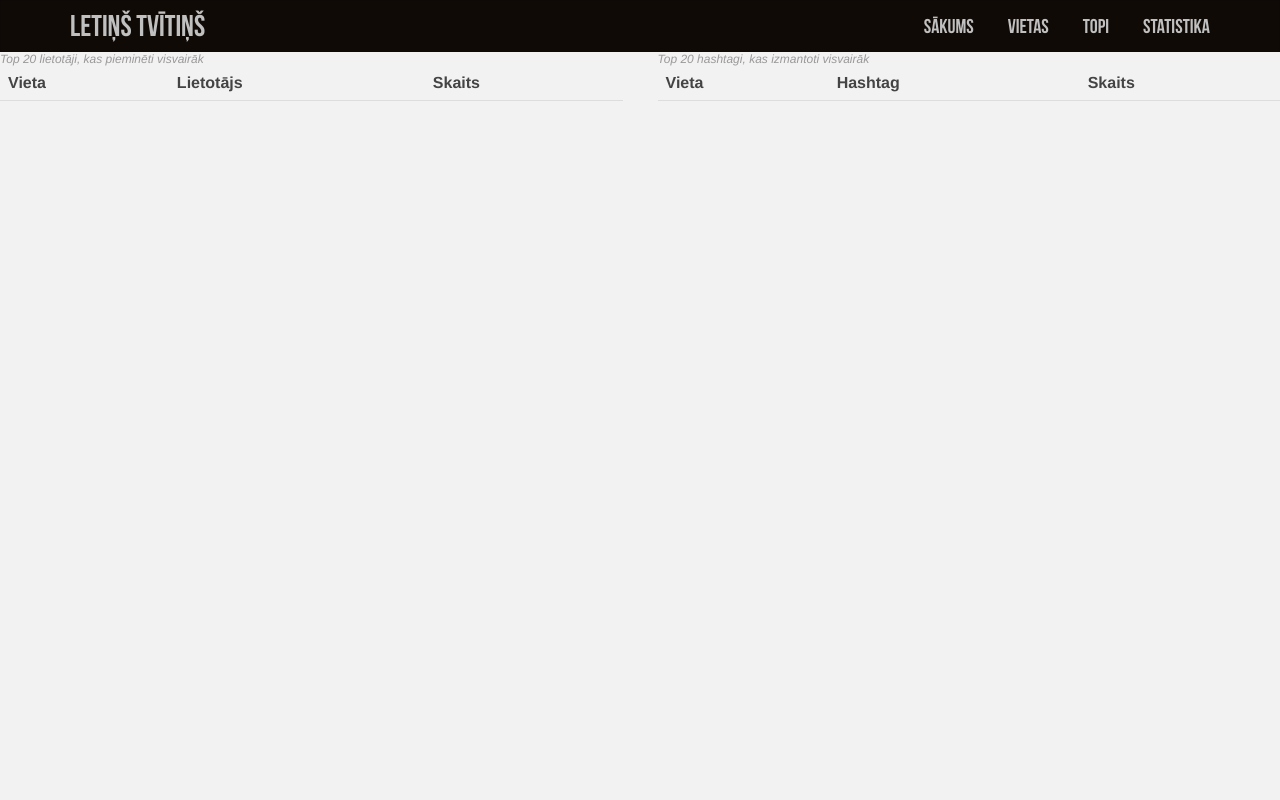
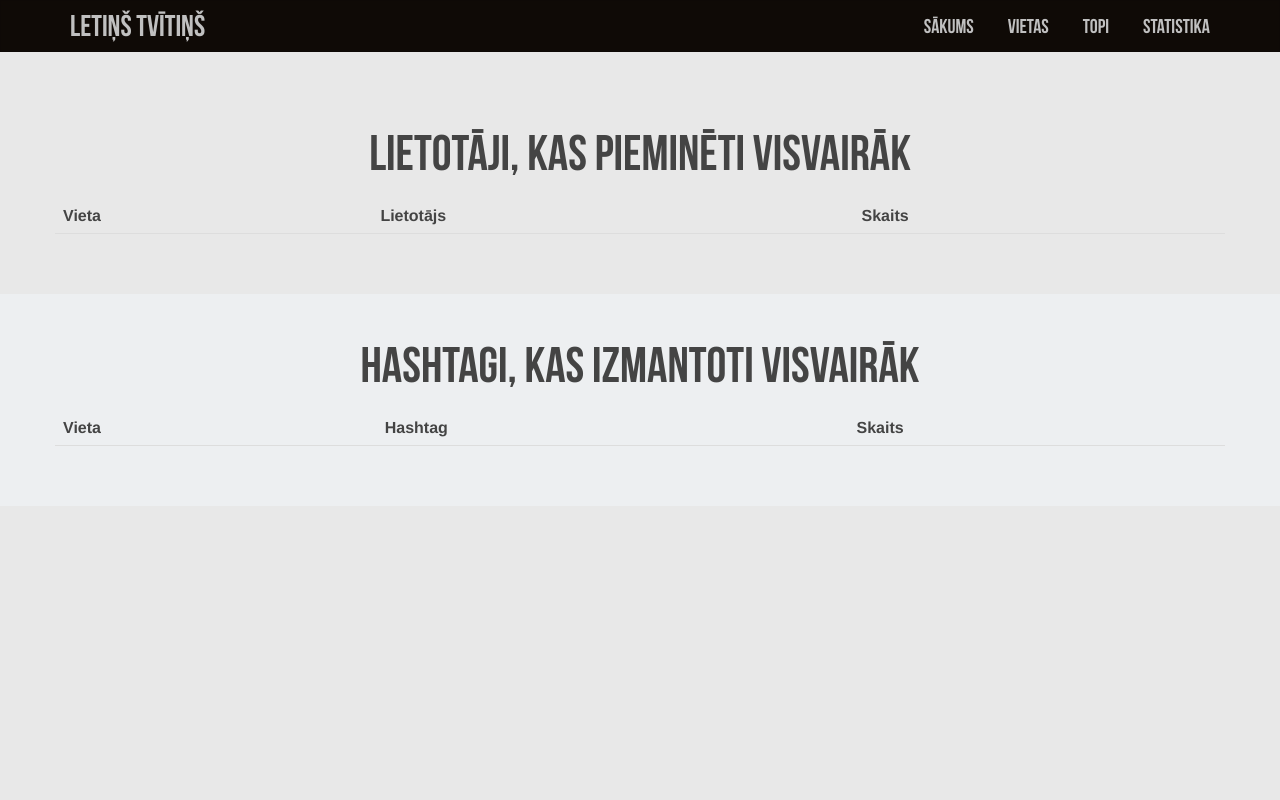
Before and after one commit to Krisjanis/twitter-api, a PHP site: page /public/tops in a window 1280 px wide. Run offline with PHP 8.4, Linux system fonts and the light colour scheme; data that the repository does not hold is empty; a stand-in replaces the project's code that opens the database connection; some libraries are stand-ins or nearby versions.

Commit message:
Content block wrap

```diff
--- a/public/app/views/statistics/byhour.phtml
+++ b/public/app/views/statistics/byhour.phtml
@@ -1,3 +1,6 @@
+<div class="content-1">
+    <div class="uk-container uk-container-center">
+        <h2 class="uk-h1">Statistika</h2>
         <?php
         $date = 0;
         $counter = 0;
@@ -77,3 +80,5 @@ $counter = 0;
                 });
             });
         </script>
+    </div>
+</div>
--- a/public/app/views/tops.phtml
+++ b/public/app/views/tops.phtml
@@ -1,8 +1,8 @@
-<div class="uk-grid">
-    <div class="uk-width-1-2">
+<div class="content-1">
+    <div class="uk-container uk-container-center">
+        <h2 class="uk-h1">Lietotāji, kas pieminēti visvairāk</h2>
         <table class="uk-table uk-table-hover">
             <?php $counter = 1; $counter2 = 1; ?>
-            <caption>Top 20 lietotāji, kas pieminēti visvairāk</caption>
             <thead>
             <tr>
                 <th>Vieta</th>
@@ -21,9 +21,13 @@
             </tbody>
         </table>
     </div>
-    <div class="uk-width-1-2">
+</div>
+
+
+<div class="content-2">
+    <div class="uk-container uk-container-center">
+        <h2 class="uk-h1">Hashtagi, kas izmantoti visvairāk</h2>
         <table class="uk-table uk-width-1-2 uk-table-hover">
-            <caption>Top 20 hashtagi, kas izmantoti visvairāk</caption>
             <thead>
             <tr>
                 <th>Vieta</th>
--- a/public/css/style.css
+++ b/public/css/style.css
@@ -10,25 +10,28 @@
 
 }
 
-
-body { background-color:#F2F2F2;}
+body { background-color:#E8E8E8;}
 .uk-navbar { background-color:#0F0A06; list-style:none; }
 .uk-navbar .uk-container { padding:0; }
 .uk-navbar .main-nav { margin:0; }
 .uk-navbar li { display:inline-block; }
 .uk-navbar .uk-navbar-brand { font-size:30px; color:#C0C0C0; line-height:50px; font-family:'bebas_neueregular'; text-shadow:none; }
+.uk-navbar .uk-navbar-brand:hover { color:#C04127; }
 .uk-navbar a.nav-item { display:block; font-size:20px; font-family:'bebas_neueregular'; color:#C0C0C0; padding:15px 15px; }
 .uk-navbar a.nav-item:hover { text-decoration:none; color:#C04127; }
 
+.content { margin-top:20px; }
 .content-1,
 .content-2,
 .content-3,
-.content-4 { width:100%; padding:30px 0 40px; }
-.content-1 { background-color:#E8E8E8; }
+.content-4 { width:100%; padding:50px 0 60px; }
+.content-1 { background-color:#E8E8E8; padding-top:80px; }
 .content-2 { background-color:#EDEFF1; }
 .content-3 { background-color:#E3E3E3; }
 .content-4 { background-color:#F5F5F5; }
 .uk-container { padding:0 15px !important; }
+
+.footer { padding:40px 15px 80px !important; }
 
 .statistic { text-align:center; font-family:'bebas_neueregular'; font-size:25px; line-height:25px; }
 
@@ -39,12 +42,7 @@ body { background-color:#F2F2F2;}
 h1,
 h2,
 h3 { text-align:center; font-family:'bebas_neueregular'; }
-.uk-h1 { font-size:50px; }
-
-.content { margin-top:20px; }
-.uk-container { padding:15px 0; }
-
-.main-nav {  }
+.uk-h1 { font-size:50px; padding-bottom:10px; }
 
 /* Map ============================= */
 .top-cordinates { cursor:pointer; padding-left:5px }
```
Also changed, not shown: public/app/views/general.phtml (+0 -60 lines), public/app/views/statistics.phtml (+9 -4 lines), public/app/views/statistics/userstweets.phtml (+8 -7 lines). Lines whose indentation alone changed are shown as unchanged.
